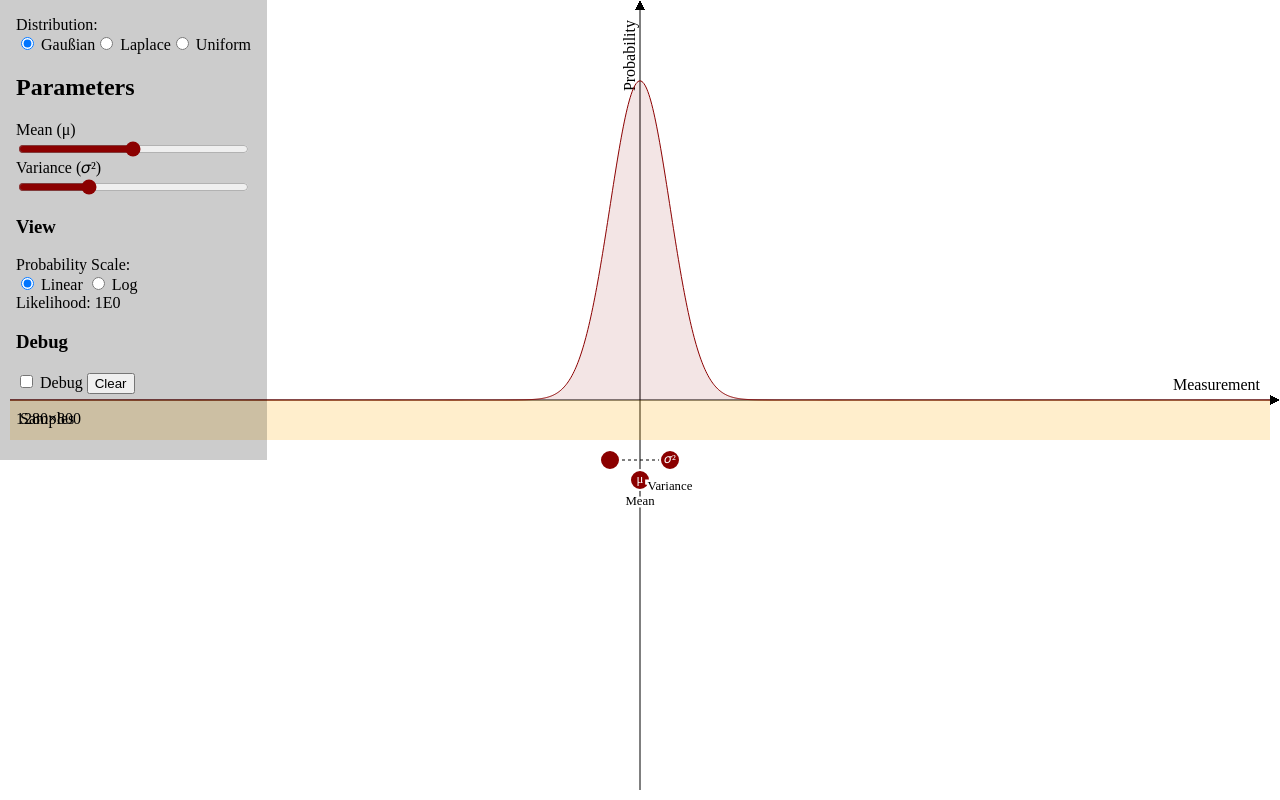
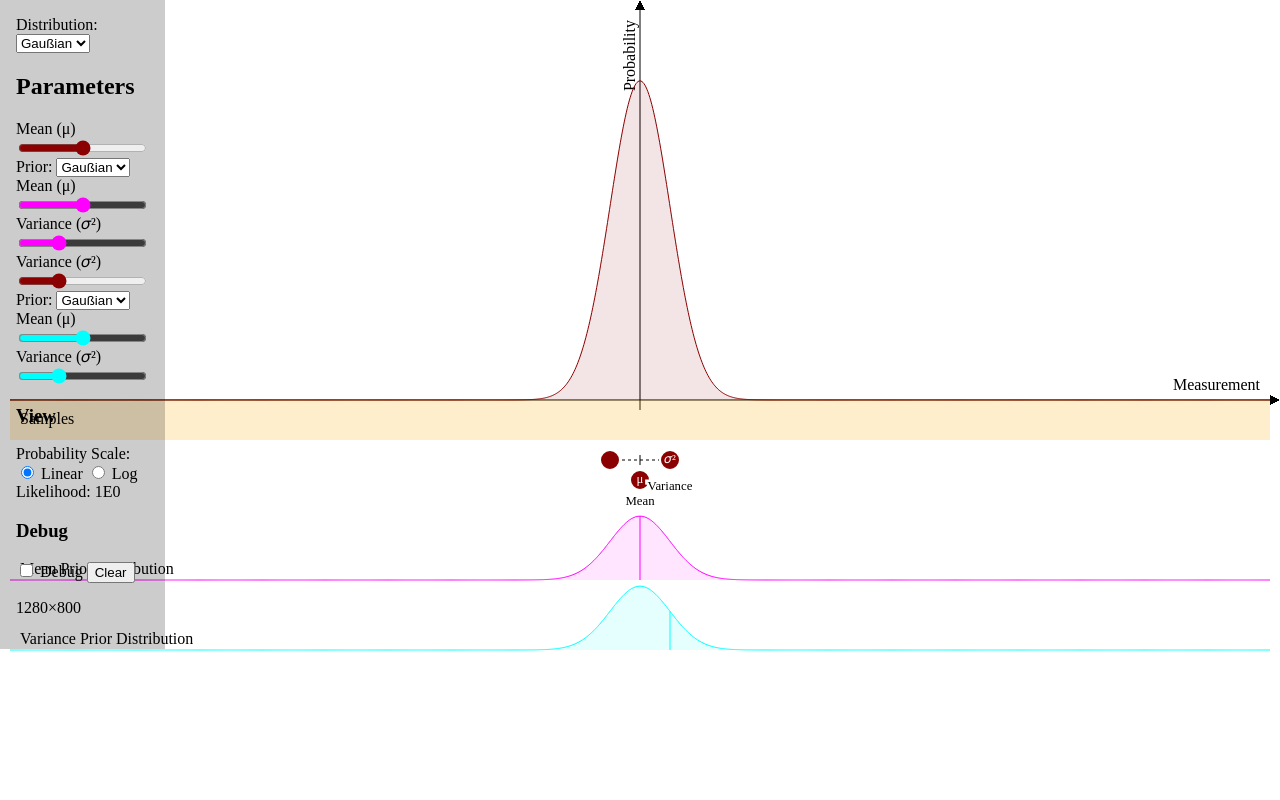
Before and after one commit to laszlokorte/posterior, a SvelteKit app: page / in a window 1280 px wide. Built offline with nearby package versions, Linux system fonts and the light colour scheme.

Commit message:
plot prior distributions

```diff
--- a/src/routes/+page.svelte
+++ b/src/routes/+page.svelte
@@ -25,6 +25,52 @@
         variance: 900,
         min: -100,
         max: 100,
+    })
+
+    let parameterPriorDistTypes = $state({
+        mean: 'gauss',
+        scale: 'gauss',
+        variance: 'gauss',
+        min: 'gauss',
+        max: 'gauss',
+    })
+
+    let parameterPriorDistParams = $state({
+        mean: {
+            mean: 0,
+            scale: 30,
+            variance: 900,
+            min: -100,
+            max: 100,
+        },
+        scale: {
+            mean: 0,
+            scale: 30,
+            variance: 900,
+            min: -100,
+            max: 100,
+        },
+        variance: {
+            mean: 0,
+            scale: 30,
+            variance: 900,
+            min: -100,
+            max: 100,
+        },
+        min: {
+            mean: 0,
+            scale: 30,
+            variance: 900,
+            min: -100,
+            max: 100,
+        },
+        max: {
+            mean: 0,
+            scale: 30,
+            variance: 900,
+            min: -100,
+            max: 100,
+        },
     })
 
     let samples = $state([])
@@ -60,7 +106,7 @@
 
     function move(local, evt, vp) {
         if(pressedParameter !== null) {
-            parameterValues[pressedParameter] = parameters[pressedParameter].clampProject(parameterValues, local.x)
+            parameterValues[pressedParameter] = parameters[pressedParameter].clampProject(parameterValues, local.x - parameters[pressedParameter].renderOffset(parameterValues))
         }
     }
 
@@ -70,8 +116,15 @@
 
     const parameters = {
         mean: {
+            color: 'magenta',
             default: 0,
             handles: [meanHandle],
+            renderOffset(all) {
+                return 0
+            },
+            renderProject(v) {
+                return v
+            },
             clampProject(all, newVal) {
                 return newVal
             },
@@ -89,9 +142,16 @@
             }
         },
         variance: {
+            color: 'cyan',
             default: 10,
+            renderOffset(all) {
+                return all.mean
+            },
+            renderProject(v) {
+                return Math.sqrt(v)
+            },
             clampProject(all, newVal) {
-                return Math.pow(newVal-all.mean, 2)
+                return Math.pow(newVal, 2)
             },
             handles: [varianceHandle],
             symbol: '𝜎²',
@@ -108,9 +168,16 @@
             }
         },
         scale: {
+            color: 'orange',
             default: 1,
+            renderOffset(all) {
+                return all.mean
+            },
+            renderProject(v) {
+                return v
+            },
             clampProject(all, newVal) {
-                return Math.abs(newVal-all.mean)
+                return Math.abs(newVal)
             },
             handles: [scaleHandle],
             symbol: 's',
@@ -127,7 +194,14 @@
             }
         },
         min: {
+            color: 'purple',
             default: -1,
+            renderOffset(all) {
+                return 0
+            },
+            renderProject(v) {
+                return v
+            },
             clampProject(all, newVal) {
                 return Math.min(all.max, newVal)
             },
@@ -146,7 +220,14 @@
             },
         },
         max: {
+            color: 'teal',
             default: 1,
+            renderOffset(all) {
+                return 0
+            },
+            renderProject(v) {
+                return v
+            },
             clampProject(all, newVal) {
                 return Math.max(all.min, newVal)
             },
@@ -223,11 +304,11 @@
     let currentParameters = $derived(distributions[distType].parameters)
     let currentPdf = $derived(logScale ? distributions[distType].logPdf : distributions[distType].pdf)
 
-    function updateSlider(paramName) {
+    function updateSlider(paramName, valueBag) {
         return (evt) => {
-            const newVal = parameters[paramName].slider.project(parameterValues, evt.currentTarget.value);
+            const newVal = parameters[paramName].slider.project(valueBag, evt.currentTarget.value);
             evt.currentTarget.value = newVal
-            parameterValues[paramName] = newVal
+            valueBag[paramName] = newVal
         }
     }
 </script>
@@ -322,29 +403,30 @@
     </g>
 {/snippet}
 
-{#snippet varianceHandle(viewBox, paramName, variance, otherParams)}
+{#snippet varianceHandle(viewBox, paramName, variance, relativeOffset)}
     {@const adapter = viewBox.svgAdapter}
-    <line stroke-dasharray="3 3" stroke-dashoffset={-Math.sqrt(variance)} stroke="black" x1={otherParams.mean-Math.sqrt(variance)} x2={otherParams.mean+Math.sqrt(variance)} y1={60} y2={60} />
+    <line stroke="black" x1={relativeOffset} x2={relativeOffset} y1={65} y2={55} />
+    <line stroke-dasharray="3 3" stroke-dashoffset={-Math.sqrt(variance)} stroke="black" x1={relativeOffset-Math.sqrt(variance)} x2={relativeOffset+Math.sqrt(variance)} y1={60} y2={60} />
     <g>
-        <circle class="handle" onpointermove={adapter.delegate(move)} onpointerup={adapter.delegate(release)} onpointerdown={adapter.delegate(pressParameter, paramName)} class:state-active={pressedParameter==paramName} fill={currentDistribution.color} cursor="move" cx={otherParams.mean - Math.sqrt(variance)} cy={60} r="10"></circle>
+        <circle class="handle" onpointermove={adapter.delegate(move)} onpointerup={adapter.delegate(release)} onpointerdown={adapter.delegate(pressParameter, paramName)} class:state-active={pressedParameter==paramName} fill={currentDistribution.color} cursor="move" cx={relativeOffset - Math.sqrt(variance)} cy={60} r="10"></circle>
     </g>
     <g>
-        <circle class="handle" onpointermove={adapter.delegate(move)} onpointerup={adapter.delegate(release)} onpointerdown={adapter.delegate(pressParameter, paramName)} class:state-active={pressedParameter==paramName} fill={currentDistribution.color} cursor="move" cx={otherParams.mean + Math.sqrt(variance)} cy={60} r="10"></circle>
-        <text font-size="0.8em" class="label-text" x={otherParams.mean+Math.sqrt(variance)} y={60} dominant-baseline="middle" text-anchor="middle" fill="#ffffff">{parameters[paramName].symbol}</text>
-        <text font-size="0.8em" class="label-text" x={otherParams.mean+Math.sqrt(variance)} y={90} text-anchor="middle" stroke="white" stroke-width="5" paint-order="stroke">{parameters[paramName].name}</text>
+        <circle class="handle" onpointermove={adapter.delegate(move)} onpointerup={adapter.delegate(release)} onpointerdown={adapter.delegate(pressParameter, paramName)} class:state-active={pressedParameter==paramName} fill={currentDistribution.color} cursor="move" cx={relativeOffset + Math.sqrt(variance)} cy={60} r="10"></circle>
+        <text font-size="0.8em" class="label-text" x={relativeOffset+Math.sqrt(variance)} y={60} dominant-baseline="middle" text-anchor="middle" fill="#ffffff">{parameters[paramName].symbol}</text>
+        <text font-size="0.8em" class="label-text" x={relativeOffset+Math.sqrt(variance)} y={90} text-anchor="middle" stroke="white" stroke-width="5" paint-order="stroke">{parameters[paramName].name}</text>
     </g>
 {/snippet}
 
-{#snippet scaleHandle(viewBox, paramName, variance, otherParams)}
+{#snippet scaleHandle(viewBox, paramName, variance, relativeOffset)}
     {@const adapter = viewBox.svgAdapter}
-    <line stroke-dasharray="3 3" stroke-dashoffset={-(variance)} stroke="black" x1={otherParams.mean-(variance)} x2={otherParams.mean+(variance)} y1={60} y2={60} />
+    <line stroke-dasharray="3 3" stroke-dashoffset={-(variance)} stroke="black" x1={relativeOffset-(variance)} x2={relativeOffset+(variance)} y1={60} y2={60} />
     <g>
-        <circle class="handle" onpointermove={adapter.delegate(move)} onpointerup={adapter.delegate(release)} onpointerdown={adapter.delegate(pressParameter, paramName)} class:state-active={pressedParameter==paramName} fill={currentDistribution.color} cursor="move" cx={otherParams.mean - (variance)} cy={60} r="10"></circle>
+        <circle class="handle" onpointermove={adapter.delegate(move)} onpointerup={adapter.delegate(release)} onpointerdown={adapter.delegate(pressParameter, paramName)} class:state-active={pressedParameter==paramName} fill={currentDistribution.color} cursor="move" cx={relativeOffset - (variance)} cy={60} r="10"></circle>
     </g>
     <g>
-        <circle class="handle" onpointermove={adapter.delegate(move)} onpointerup={adapter.delegate(release)} onpointerdown={adapter.delegate(pressParameter, paramName)} class:state-active={pressedParameter==paramName} fill={currentDistribution.color} cursor="move" cx={otherParams.mean + (variance)} cy={60} r="10"></circle>
-        <text font-size="0.8em" class="label-text" x={otherParams.mean+(variance)} y={60} dominant-baseline="middle" text-anchor="middle" fill="#ffffff">{parameters[paramName].symbol}</text>
-        <text font-size="0.8em" class="label-text" x={otherParams.mean+(variance)} y={90} text-anchor="middle" stroke="white" stroke-width="5" paint-order="stroke">{parameters[paramName].name}</text>
+        <circle class="handle" onpointermove={adapter.delegate(move)} onpointerup={adapter.delegate(release)} onpointerdown={adapter.delegate(pressParameter, paramName)} class:state-active={pressedParameter==paramName} fill={currentDistribution.color} cursor="move" cx={relativeOffset + (variance)} cy={60} r="10"></circle>
+        <text font-size="0.8em" class="label-text" x={relativeOffset+(variance)} y={60} dominant-baseline="middle" text-anchor="middle" fill="#ffffff">{parameters[paramName].symbol}</text>
+        <text font-size="0.8em" class="label-text" x={relativeOffset+(variance)} y={90} text-anchor="middle" stroke="white" stroke-width="5" paint-order="stroke">{parameters[paramName].name}</text>
     </g>
 {/snippet}
 
@@ -383,17 +465,35 @@
             <div class="controls">
                 <div>
                     Distribution:<br>
-                    {#each Object.entries(distributions) as [c, d]}
-                        <label><input type="radio" value={c} bind:group={distType} /> {d.name}</label>
-                    {/each}
+                    <select bind:value={distType}>
+                        {#each Object.entries(distributions) as [c, d]}
+                            <option value={c}>{d.name}</option>
+                        {/each}
+                    </select>
                 </div>
 
                 <h2>Parameters</h2>
                 {#each currentParameters as param(param)}
                      <div style="display: grid;">
                         <label for="">{parameters[param].name} ({parameters[param].symbol})</label>
-                        <input style:accent-color={currentDistribution.color} type="range" oninput={updateSlider(param)} value={parameters[param].slider.unproject(parameterValues[param])} min={parameters[param].slider.min} max={parameters[param].slider.max} />
-                     </div>
+                        <input style:accent-color={currentDistribution.color} type="range" oninput={updateSlider(param, parameterValues)} value={parameters[param].slider.unproject(parameterValues[param])} min={parameters[param].slider.min} max={parameters[param].slider.max} />
+                        <div>Prior:
+                            <select bind:value={parameterPriorDistTypes[param]}>
+                                <option value={null}>None</option>
+                                {#each Object.entries(distributions) as [c, d]}
+                                    <option value={c}>{d.name}</option>
+                                {/each}
+                            </select>
+                            {#if parameterPriorDistTypes[param]}
+                            {#each distributions[parameterPriorDistTypes[param]].parameters as priorParam(priorParam)}
+                                <div style="display: grid;">
+                                    <label for="">{parameters[priorParam].name} ({parameters[priorParam].symbol})</label>
+                                    <input type="range" style:accent-color={parameters[param].color} oninput={updateSlider(priorParam, parameterPriorDistParams[param])} value={parameters[priorParam].slider.unproject(parameterPriorDistParams[param][priorParam])} min={parameters[priorParam].slider.min} max={parameters[priorParam].slider.max} />
+                                </div>
+                            {/each}
+                            {/if}
+                        </div>
+                    </div>
                 {/each}
 
                 <h3>View</h3>
@@ -446,7 +546,7 @@
                     <g>
                         <line class="axis-line" stroke="black"
                         x1={0} x2={0}
-                        y1={adapter.visibleMin.y+axisPadding} y2={adapter.visibleMax.y-axisPadding}></line>
+                        y1={adapter.visibleMin.y+axisPadding} y2={0*(adapter.visibleMax.y-axisPadding)+axisPadding}></line>
                         <line class="axis-line" stroke="black"
                         y1={0} y2={0}
                         x1={adapter.visibleMin.x+axisPadding} x2={adapter.visibleMax.x-axisPadding}></line>
@@ -463,6 +563,23 @@
                         <polyline class="plot-area" fill-opacity="0.1" fill={currentDistribution.color} stroke="none" stroke-width="2" points={`${adapter.visibleMin.x+axisPadding},0,`+join(",", map(adapter.linspaceX(axisPadding), x => `${x},${yScale*currentPdf(x,parameterValues)}`))+`,${adapter.visibleMax.x-axisPadding},0`} />
                         <polyline class="plot-line" fill="none" stroke={currentDistribution.color} stroke-width="2" points={join(",", map(adapter.linspaceX(axisPadding), x => `${x},${yScale*currentPdf(x,parameterValues)}`))} />
                     </g>
+                    {#each currentParameters as param, i (param)}
+                        {@const paramDistType = parameterPriorDistTypes[param]}
+                        {#if paramDistType }
+                            {@const currentDistribution = distributions[paramDistType]}
+                            {@const currentPdf = logScale ? distributions[paramDistType].logPdf : distributions[paramDistType].pdf}
+                            {@const vOffset = 180 + 70*i}
+                            {@const hOffset = parameters[param].renderOffset(parameterValues)}
+                            <g>
+                                <text x={adapter.visibleMin.x + 20} y={vOffset-10} dominant-baseline="middle">{parameters[param].name} Prior Distribution</text>
+
+                                <polyline class="plot-area" fill-opacity="0.1" fill={parameters[param].color} stroke="none" stroke-width="2" points={`${adapter.visibleMin.x+axisPadding},${vOffset},`+join(",", map(adapter.linspaceX(axisPadding), x => `${x+hOffset},${vOffset+0.2*yScale*currentPdf(x,parameterPriorDistParams[param])}`))+`,${adapter.visibleMax.x-axisPadding},${vOffset}`} />
+                                <polyline class="plot-line" fill="none" stroke={parameters[param].color} stroke-width="2" points={`${adapter.visibleMin.x+axisPadding},${vOffset},`+join(",", map(adapter.linspaceX(axisPadding), x => `${x+hOffset},${vOffset+0.2*yScale*currentPdf(x,parameterPriorDistParams[param])}`))+`,${adapter.visibleMax.x-axisPadding},${vOffset}`} />
+
+                                <line x1={hOffset+parameters[param].renderProject(parameterValues[param])} y1={vOffset} x2={hOffset+parameters[param].renderProject(parameterValues[param])} y2={vOffset+0.2*yScale*currentPdf(parameters[param].renderProject(parameterValues[param]),parameterPriorDistParams[param])} stroke={parameters[param].color}></line>
+                            </g>
+                        {/if}
+                    {/each}
                     <g>
                         <rect cursor="copy" fill-opacity="0.2" fill="#ffaa00" x={adapter.visibleMin.x+axisPadding} y={0}  width={adapter.visibleWidth-2*axisPadding} height={40} onpointerdown={adapter.delegate(addSample)} />
                         <text x={adapter.visibleMin.x + 20} y={20} dominant-baseline="middle">Samples</text>
@@ -478,7 +595,7 @@
 
                     {#each currentParameters as param}
                         {#each parameters[param].handles as h}
-                            {@render h(viewport, param, parameterValues[param], parameterValues)}
+                            {@render h(viewport, param, parameterValues[param], parameters[param].renderOffset(parameterValues))}
                         {/each}
                     {/each}
                 {/if}
```
